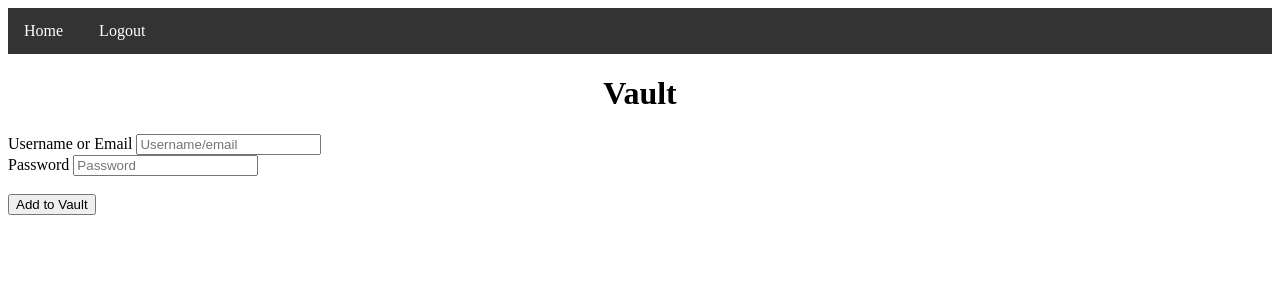
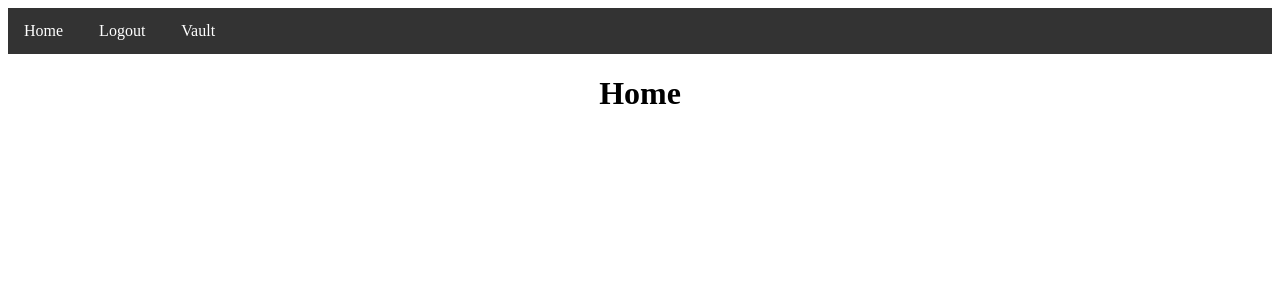
Before and after one commit to ZeusCTF/Olympus, a Flask app: page / in a window 1280 px wide. Shown: the top 300 px of the page. Run offline with Flask 2, Linux system fonts and the light colour scheme; the visitor is signed in with stand-in values (Sample User, id 1); data comes from the database, SQL or seed files in the repository; data that the repository does not hold is empty.

Commit message:
fixing the redirect issue

```diff
--- a/website/auth.py
+++ b/website/auth.py
@@ -20,6 +20,7 @@ def login():
             if check_password_hash(user.password, password):
                 flash('Logged in successfully', category='success')
                 login_user(user, remember=True)
+                return redirect(url_for('views.home', user=current_user))
             else:
                 flash('Incorrect password', category='error')
         else:
@@ -27,6 +28,8 @@ def login():
 
     # the 'text=' portion sets a variable that can then be accessed in the correspondig html code: text='value'
     return render_template("login.html", user=current_user)
+
+
 
 @auth.route('/logout')
 #this makes it so this can only be accessed if the user is logged in
--- a/website/templates/base.html
+++ b/website/templates/base.html
@@ -16,6 +16,7 @@
             {% if user.is_authenticated %}
             <a href="/">Home</a>
             <a href="/logout">Logout</a>
+            <a href="/vault">Vault</a>
             {% else %}
             <a href="/login">Login</a>
             <a href="/sign-up">Sign Up</a>
--- a/website/templates/home.html
+++ b/website/templates/home.html
@@ -1,28 +1,6 @@
 {% extends "base.html" %}
 {% block title %} Home {% endblock %}
 {% block content %}
-<h1  align=Center>Vault</h1>
-
-<ul id=creds>
-    {% for cred in user.credentials %}
-    <li>{{ cred.username }}</li>
-    <li>{{ cred.password }}</li>
-    {% endfor %}
-
-</ul>
-
-
-<form method="POST" action="">
-    <div>
-        <label for="vault_userName">Username or Email</label>
-        <input type="text" id="vault_userName" name="vault_userName" placeholder="Username/email"/>
-    </div>
-    <div>
-        <label for="vault_password">Password</label>
-        <input type="password" id="vault_password" name="vault_password" placeholder="Password"/>
-    </div>
-    <br />
-    <button type="submit">Add to Vault</button>
-</form>
+<h1  align=Center>Home</h1>
 
 {% endblock %}
--- a/website/views.py
+++ b/website/views.py
@@ -6,9 +6,14 @@ from . import db
 
 views = Blueprint('views', __name__)
 
-@views.route('/', methods=['GET','POST'])
+@views.route('/')
 @login_required
 def home():
+    return render_template("home.html", user=current_user)
+
+@views.route('/vault', methods=['GET','POST'])
+@login_required
+def vault():
     if request.method  == 'POST':
         username = request.form.get('vault_userName')
         password = request.form.get('vault_password')
@@ -18,4 +23,4 @@ def home():
         db.session.commit
         flash('Added to the vault!', category='success')
 
-    return render_template("home.html", user=current_user)
+    return render_template("vault.html", user=current_user)
```
